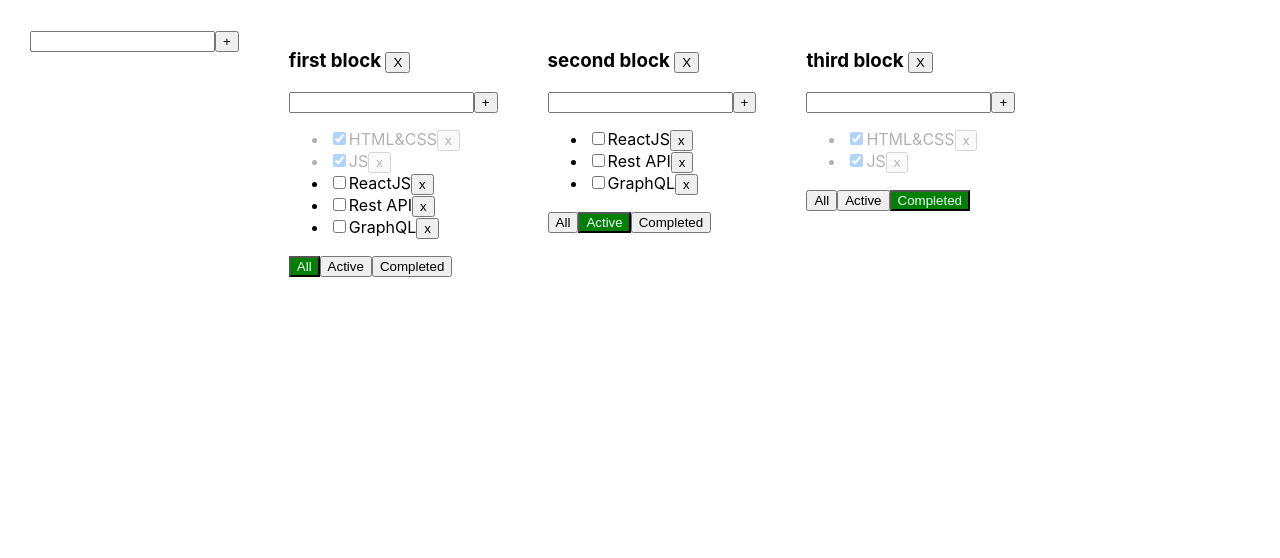
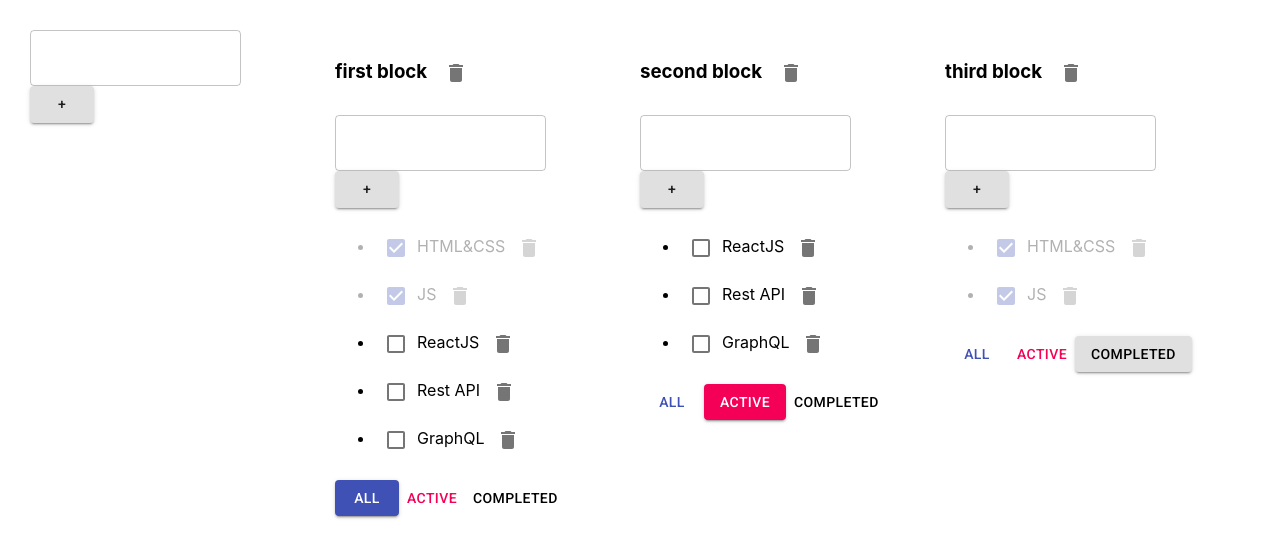
Before and after one commit to vianat/todoListApp, a React (Create React App) app: page / in a window 1280 px wide. Shown: the top 558 px of the page. Built offline with nearby package versions, Linux system fonts and the light colour scheme.

Commit message:
add base materialUI

```diff
--- a/package.json
+++ b/package.json
@@ -3,6 +3,8 @@
   "version": "0.1.0",
   "private": true,
   "dependencies": {
+    "@material-ui/core": "^4.11.3",
+    "@material-ui/icons": "^4.11.2",
     "@testing-library/jest-dom": "^4.2.4",
     "@testing-library/react": "^9.3.2",
     "@testing-library/user-event": "^7.1.2",
--- a/public/index.html
+++ b/public/index.html
@@ -3,6 +3,9 @@
   <head>
     <meta charset="utf-8" />
     <link rel="icon" href="%PUBLIC_URL%/favicon.ico" />
+    <link rel="stylesheet" href="https://fonts.googleapis.com/css?family=Roboto:300,400,500,700&display=swap" />
+    <link rel="stylesheet" href="https://fonts.googleapis.com/icon?family=Material+Icons" />
+
     <meta name="viewport" content="width=device-width, initial-scale=1" />
     <meta name="theme-color" content="#000000" />
     <meta
--- a/src/AddItem.tsx
+++ b/src/AddItem.tsx
@@ -1,8 +1,10 @@
 import React, {ChangeEvent, KeyboardEvent, useState} from "react";
+import {Button, TextField} from "@material-ui/core";
 
 type AddItemPropsType = {
     addItem: (title: string) => void
 }
+
 function AddItem(props: AddItemPropsType) {
 
     let [title, setTitle] = useState("")
@@ -26,13 +28,16 @@ function AddItem(props: AddItemPropsType) {
 
     return (
         <div>
-            <input value={title}
-                   onChange={onChangeHandler}
-                   onKeyPress={onKeyPressHandler}
-                   className={error ? "error" : ""}
+            <TextField
+                id="standard-basic"
+                value={title}
+                variant={"outlined"}
+                onChange={onChangeHandler}
+                onKeyPress={onKeyPressHandler}
+                error={!!error}
+                helperText={error}
             />
-            <button onClick={addItem}>+</button>
-            {error && <div className="error-message">{error}</div>}
+            <Button onClick={addItem} variant={"contained"} color={"default"}>+</Button>
         </div>
     )
 }
--- a/src/EditableSpan.tsx
+++ b/src/EditableSpan.tsx
@@ -1,4 +1,5 @@
 import React, {ChangeEvent, useState} from 'react';
+import {TextField} from "@material-ui/core";
 
 type EditableSpanPropsType = {
     title: string
@@ -19,7 +20,7 @@ function EditableSpan (props: EditableSpanPropsType) {
 
     return (
         editMode
-            ? <input value={title} onBlur={OffEditMode} autoFocus onChange={changeTitle}/>
+            ? <TextField value={title} onBlur={OffEditMode} autoFocus onChange={changeTitle}/>
             : <span onDoubleClick={onEditMode}>{props.title}</span>
     );
 };
--- a/src/components/TodoList.tsx
+++ b/src/components/TodoList.tsx
@@ -2,6 +2,8 @@ import React, {ChangeEvent} from 'react';
 import {FilterValuesType, TaskType} from './../App';
 import AddItem from "../AddItem";
 import EditableSpan from "../EditableSpan";
+import {Button, Checkbox, IconButton} from "@material-ui/core";
+import {Delete} from "@material-ui/icons";
 
 type TodolistPropsType = {
     id: string
@@ -29,7 +31,11 @@ export function Todolist(props: TodolistPropsType) {
     return <div>
         <h3>
             <EditableSpan title={props.title} changeItem={changeBlockTitle}/>
-            <button onClick={ () => props.removeBlock(props.id) }>X</button>
+
+            <IconButton onClick={ () => props.removeBlock(props.id) } >
+                <Delete />
+            </IconButton>
+
         </h3>
 
         <AddItem addItem={addTask}/>
@@ -42,25 +48,32 @@ export function Todolist(props: TodolistPropsType) {
                     const changeTitle = (title:string) => props.changeTaskTitle(props.id, t.id,  title)
 
                     return <li key={t.id} className={t.isDone ? "is-done" : ""}>
-                                <input type="checkbox"
-                                       onChange={onChangeStatus}
-                                       checked={t.isDone}/>
+                                <Checkbox
+                                    color="primary"
+                                    onChange={onChangeStatus}
+                                    checked={t.isDone}/>
                                 <EditableSpan
                                     title={t.title}
                                     changeItem={changeTitle}/>
-                                <button onClick={onClickHandler}>x</button>
+                                <IconButton  onClick={onClickHandler}>
+                                    <Delete />
+                                </IconButton>
+
                     </li>
                 })
             }
         </ul>
 
         <div>
-            <button className={props.filter === 'all' ? "active-filter" : ""}
-                    onClick={onAllClickHandler}>All</button>
-            <button className={props.filter === 'active' ? "active-filter" : ""}
-                    onClick={onActiveClickHandler}>Active</button>
-            <button className={props.filter === 'completed' ? "active-filter" : ""}
-                    onClick={onCompletedClickHandler}>Completed</button>
+            <Button color={"primary"}
+                    variant={props.filter === 'all' ? "contained" : "text"}
+                    onClick={onAllClickHandler}>All</Button>
+            <Button color={"secondary"}
+                    variant={props.filter === 'active' ? "contained" : "text"}
+                    onClick={onActiveClickHandler}>Active</Button>
+            <Button color={"inherit"}
+                    variant={props.filter === 'completed' ? "contained" : "text"}
+                    onClick={onCompletedClickHandler}>Completed</Button>
         </div>
     </div>
 }
```
Also changed, not shown: 1 other file (tests, documents, lock files or other folders).
